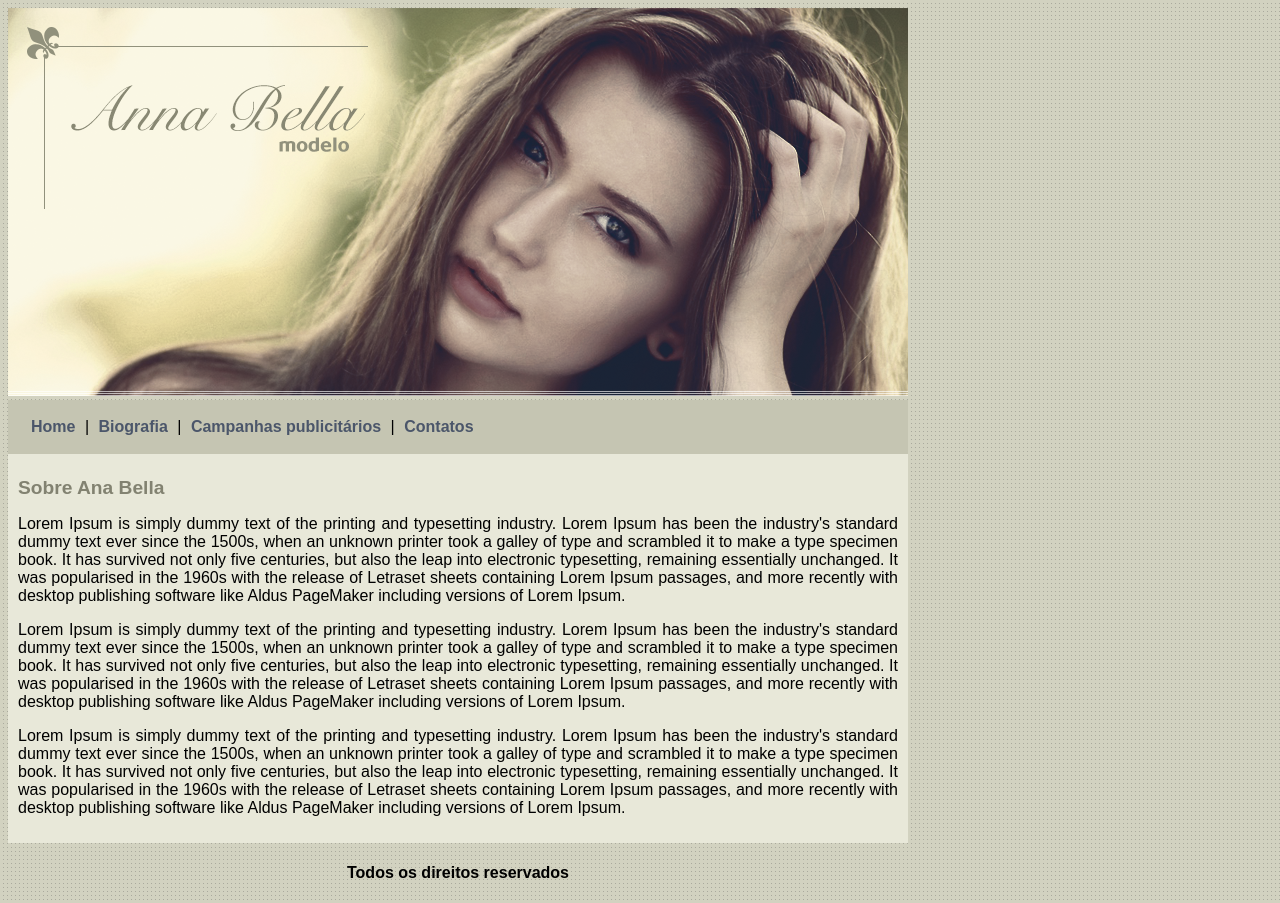
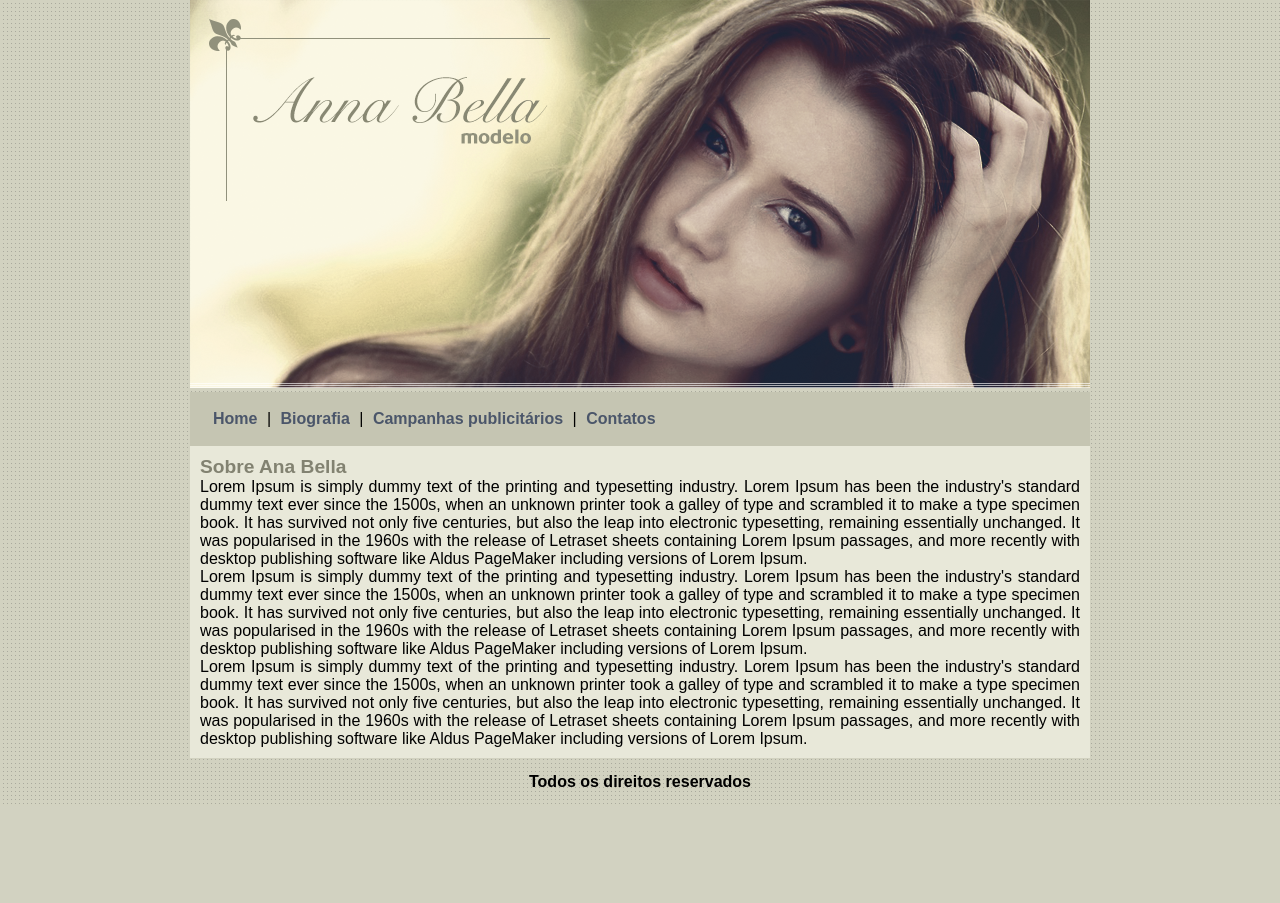
Before and after one commit to CauiDavis/projeto2-ana-bela, a plain HTML site: page index.html in a window 1280 px wide. After the commit the page ends 806 px from the top, so only its background shows below. Drawn offline with Linux system fonts and the light colour scheme.

Commit message:
Update styles.css

```diff
--- a/CSS/styles.css
+++ b/CSS/styles.css
@@ -2,8 +2,13 @@ body{
     background: #d2d2c1;
     font: 16px Arial, Helvetica, sans-serif;
 }
+*{
+    margin: 0px;
+    padding: 0px;
+}
 #principal{
     width: 900px;
+    margin: 0px auto;
 }
 #menu{
     background: #c5c5b2;
@@ -24,6 +29,7 @@ p{
 }
 #rodape{
     text-align: center;
+    padding: 15px;
 }
 .img-campanha{
     border: 10px solid #c3c3ae;
```
